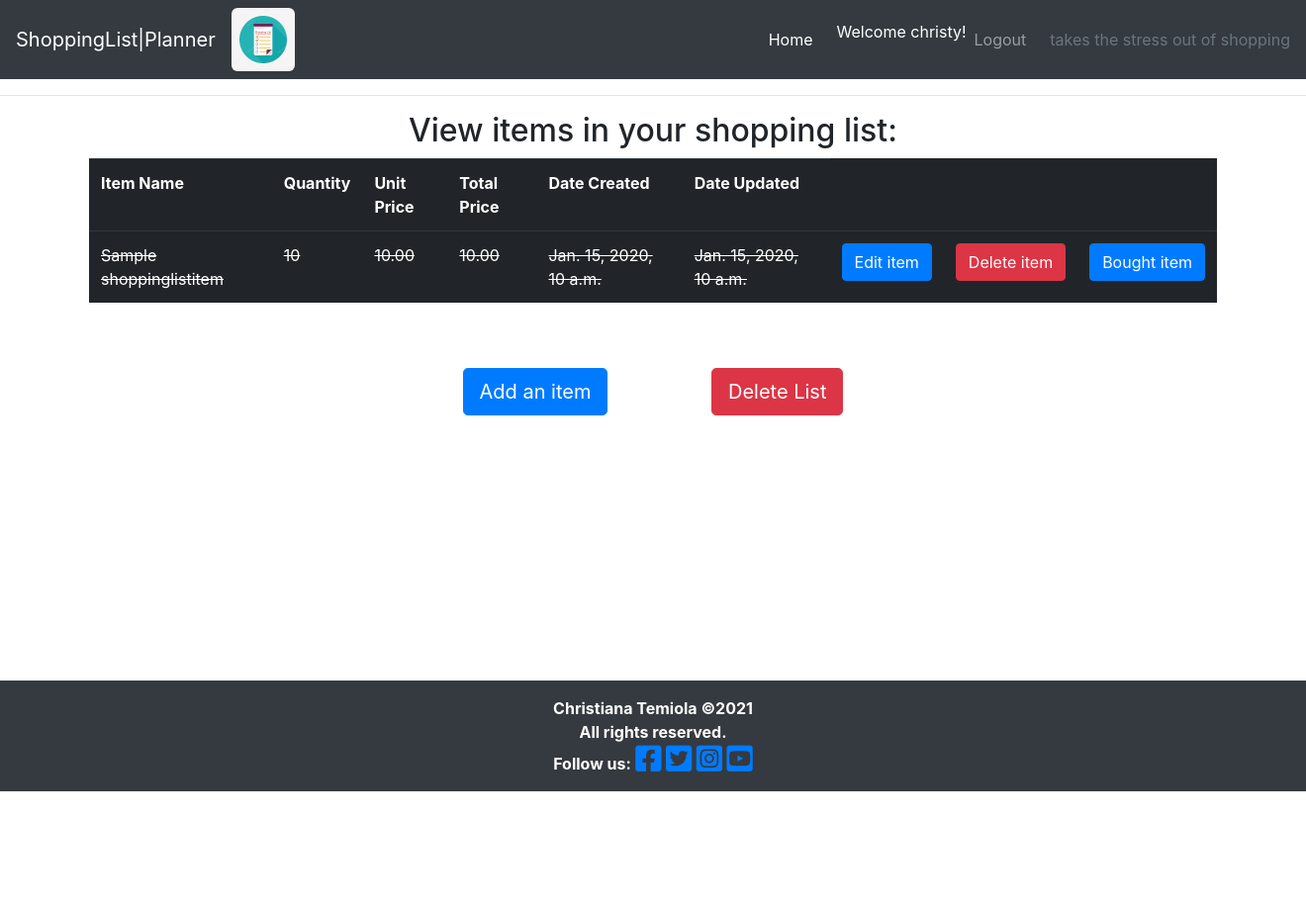
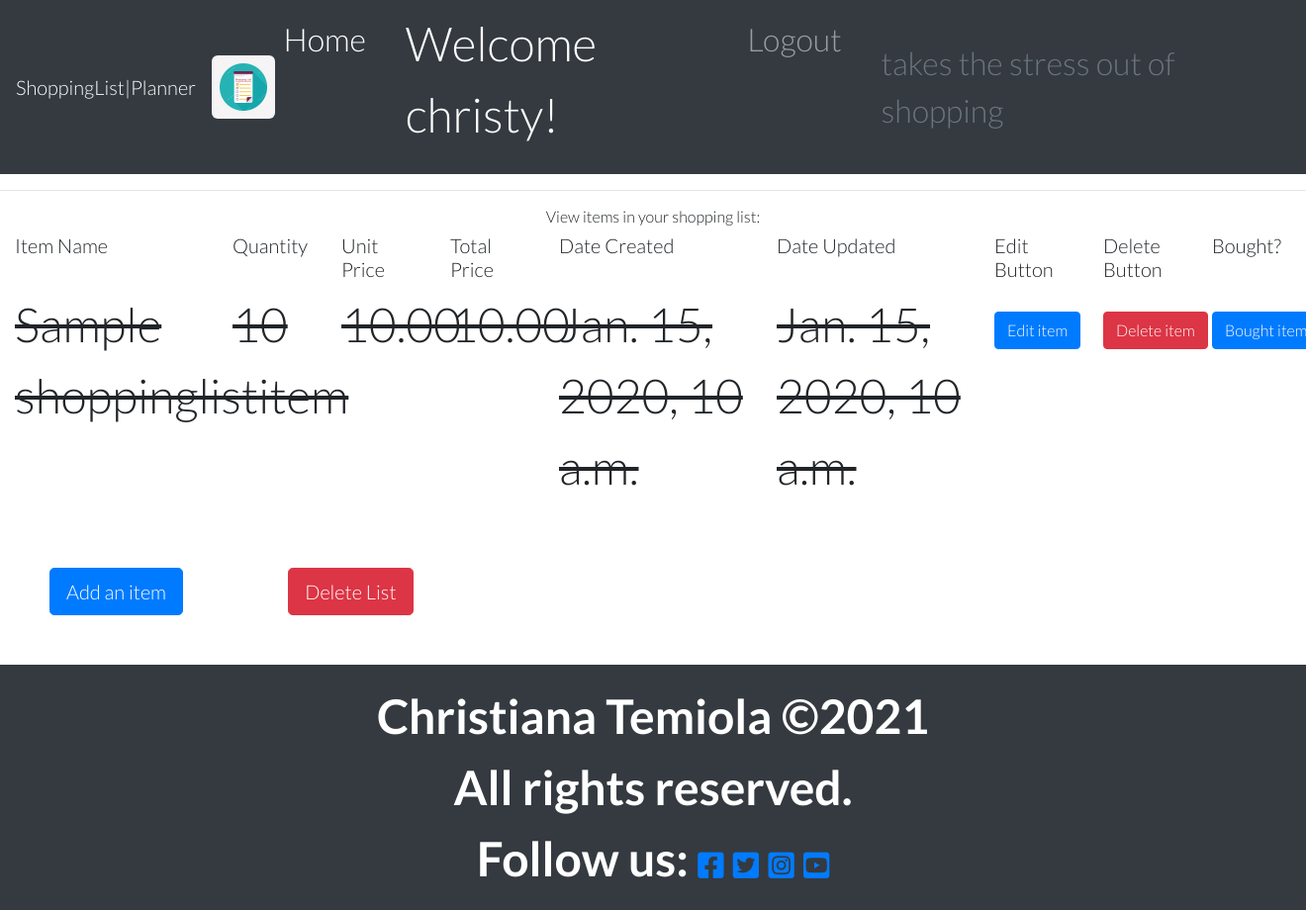
Before and after one commit to Eb0nY-April14/DjangoShoppingList, a Django app: page / in a window 1320 px wide. Shown: the whole page at 99% size. Before the commit the page ends 800 px from the top, so only its background shows below. Run offline with Django 3.2, Linux system fonts and the light colour scheme; a user stored in the database is signed in; tables that the repository leaves empty hold one stand-in row (values such as "Sample post"); some libraries are stand-ins or nearby versions.

Commit message:
Modify bootstrap & custom styling applied to shoppinglist and base templates

```diff
--- a/shoppinglist/templates/shoppinglist/base.html
+++ b/shoppinglist/templates/shoppinglist/base.html
@@ -4,7 +4,9 @@
 <html class="h-100">
 
 <head>
-    <!-- <meta name="viewport" content="width=device-width, initial-scale=1.0"> -->
+    <meta charset="UTF-8">
+    <meta http-equiv="X-UA-Compatible" content="IE=edge">
+    <meta name="viewport" content="width=device-width, initial-scale=1.0">
 
                     <!--         GOOGLE FONTS LINKS     -->
     <link rel="preconnect" href="https://fonts.gstatic.com">
@@ -17,21 +19,11 @@
     <meta name="viewport" content="width=device-width, initial-scale=1" />
 
                     <!--         BOOTSTRAP LINK      -->
-                    <link rel="stylesheet" href="https://stackpath.bootstrapcdn.com/bootstrap/4.1.3/css/bootstrap.min.css" integrity="sha384-MCw98/SFnGE8fJT3GXwEOngsV7Zt27NXFoaoApmYm81iuXoPkFOJwJ8ERdknLPMO" crossorigin="anonymous">
+    <link rel="stylesheet" href="https://stackpath.bootstrapcdn.com/bootstrap/4.1.3/css/bootstrap.min.css" integrity="sha384-MCw98/SFnGE8fJT3GXwEOngsV7Zt27NXFoaoApmYm81iuXoPkFOJwJ8ERdknLPMO" crossorigin="anonymous">
+
 
                     <!--         CUSTOM CSS STYLING LINK    -->
     <link rel="stylesheet" href="{% static 'css/style.css' %}">
-
-    <!-- <link rel="preconnect" href="https://fonts.gstatic.com">
-    <link href="https://fonts.googleapis.com/css2?family=Roboto:wght@300&display=swap" rel="stylesheet">
-    <link href="https://fonts.googleapis.com/css2?family=Lato:wght@300;700&display=swap" rel="stylesheet">
-    <link rel="stylesheet" href="https://cdnjs.cloudflare.com/ajax/libs/font-awesome/5.15.3/css/all.min.css">
-    <link href="https://cdn.jsdelivr.net/npm/bootstrap@5.0.1/dist/css/bootstrap.min.css" rel="stylesheet"
-        integrity="sha384-+0n0xVW2eSR5OomGNYDnhzAbDsOXxcvSN1TPprVMTNDbiYZCxYbOOl7+AMvyTG2x" crossorigin="anonymous">
-    <script src="https://cdn.jsdelivr.net/npm/bootstrap@5.0.1/dist/js/bootstrap.bundle.min.js"
-        integrity="sha384-gtEjrD/SeCtmISkJkNUaaKMoLD0//ElJ19smozuHV6z3Iehds+3Ulb9Bn9Plx0x4" crossorigin="anonymous">
-    </script> -->
-    <!--  -->
 
 </head>
 
@@ -40,8 +32,6 @@
    <!-- Navigation -->
     <!--  This will appear on all pages -->
 
-<!-- <div class="container">
-    <div class="row">  -->
         <nav class="navbar navbar-expand-lg navbar-dark bg-dark">
             <a class="navbar-brand" href="/"><span class="brand">
                 Sh<span class="red-o">o</span>ppingList<span class="thin">|Planner
@@ -52,8 +42,8 @@
                 aria-controls="navbarText" aria-expanded="false" aria-label="Toggle navigation">
                 <span class="navbar-toggler-icon"></span>
             </button>
-            <div class="collapse navbar-collapse" id="navbarText">  <!-- main-navigation -->
-                <ul class="navbar-nav">  <!-- me-auto mb-2 mb-lg-0 -->
+            <div class="collapse navbar-collapse" id="navbarText">
+                <ul class="navbar-nav">
                     <li class="nav-item">
                         <a class="nav-link active" aria-current="page" href="/">Home</a>
                     </li>
@@ -80,8 +70,6 @@
                 </span>
             </div>
         </nav>
-    <!-- </div>
-</div> -->
 
 <div class="container">
     <div class="row">
@@ -101,7 +89,6 @@
     {% endblock content %}
 </main>
 
-<!-- Made by Christiana Temiola -->
 <!-- Footer -->
 <footer class="footer mt-auto py-3 dark-bg navbar-dark bg-dark">
     <p class="m-0 text-center text-white footer-weight">
--- a/shoppinglist/templates/shoppinglist/shoppinglist.html
+++ b/shoppinglist/templates/shoppinglist/shoppinglist.html
@@ -5,79 +5,113 @@
 <title>Home Page</title>
 
     {% if user.is_authenticated %}
-    <!-- <p>{{user}}</p> -->
 
-    <!-- {% if messages %}
-    {% for message in messages %}
-    <div id="msg" class="alert alert-info" role="alert">
-        {{ message }}
-    </div>
-    {% endfor %}
-    {% endif %}
-     -->
     <hr>
         <h2 class="text-center">View items in your shopping list:</h2>
-        <!-- Welcome {{ user.username }}!  -->
 
-<div class="container">
+    <div class="container-fluid">
         <div class="row">
-        <table class="table table-dark">
-            <!-- <thead>  -->
-            <tr>
-                <th>Item Name</th>
-                <th>Quantity</th>
-                <th>Unit Price</th>
-                <th>Total Price</th>
-                <th>Date Created</th>
-                <th>Date Updated</th>
-            </tr>
-            <!-- </thead>  -->
+            <div class="col-sm-12 col-lg-2"><h5>Item Name</h5></div>
+            <div class="col-sm-12 col-lg-1"><h5>Quantity</h5></div>
+            <div class="col-sm-12 col-lg-1"><h5>Unit Price</h5></div>
+            <div class="col-sm-12 col-lg-1"><h5>Total Price</h5></div>
+            <div class="col-sm-12 col-lg-2"><h5>Date Created</h5></div>
+            <div class="col-sm-12 col-lg-2"><h5>Date Updated</h5></div>
+            <div class="col-sm-12 col-lg-1"><h5>Edit Button</h5></div>
+            <div class="col-sm-12 col-lg-1"><h5>Delete Button</h5></div>
+            <div class="col-sm-12 col-lg-1"><h5>Bought?</h5></div>
+
             {% for shoppinglistitem in shoppinglistitems %}
-        <!-- This will render in a table format the values of the 'shoppinglistitems' keys created within our 'context' variable in views.py -->
-            <!-- <tbody>  -->
-            <tr>
             {% if shoppinglistitem.done_status %}
-                    <td><strike>{{ shoppinglistitem.item_name }}</strike></td>
-                    <td><strike>{{ shoppinglistitem.quantity }}</strike></td>
-                    <td><strike>{{ shoppinglistitem.unit_price }}</strike></td>
-                    <td><strike>{{ shoppinglistitem.total_price }}</strike></td>
-                    <td><strike>{{ shoppinglistitem.date_created }}</strike></td>
-                    <td><strike>{{ shoppinglistitem.date_updated }}</strike></td>
+
+                <div class="col-sm-12 col-lg-2">
+                    <!-- <h6>Item Name</h6> -->
+                    <p><strike>{{ shoppinglistitem.item_name }}</strike></p>
+                </div>
+                <div class="col-sm-12 col-lg-1">
+                    <!-- <h6>Quantity</h6> -->
+                    <p><strike>{{ shoppinglistitem.quantity }}</strike></p>
+                </div>
+                <div class="col-sm-12 col-lg-1">
+                    <!-- <h6>Unit Price</h6> -->
+                    <p><strike>{{ shoppinglistitem.unit_price }}</strike></p>
+                </div>
+                <div class="col-sm-12 col-lg-1">
+                    <!-- <h6>Total Price</h6> -->
+                    <p><strike>{{ shoppinglistitem.total_price }}</strike></p>
+                </div>
+                <div class="col-sm-12 col-lg-2">
+                    <!-- <h6>Date Created</h6> -->
+                    <p><strike>{{ shoppinglistitem.date_created }}</strike></p>
+                </div>
+                <div class="col-sm-12 col-lg-2">
+                    <!-- <h6>Date Updated</h6> -->
+                    <p><strike>{{ shoppinglistitem.date_updated }}</strike></p>
+                </div>
+
             {% else %}
-                    <td>{{ shoppinglistitem.item_name }}</td>
-                    <td>{{ shoppinglistitem.quantity }}</td>
-                    <td>{{ shoppinglistitem.unit_price }}</td>
-                    <td>{{ shoppinglistitem.total_price }}</td>
-                    <td>{{ shoppinglistitem.date_created }}</td>
-                    <td>{{ shoppinglistitem.date_updated }}</td>
+                <div class="col-sm-12 col-md-2 col-lg-2">
+                    <!-- <h6>Item Name</h6> -->
+                    <p>{{ shoppinglistitem.item_name }}</p>
+                </div>
+                <div class="col-sm-12 col-md-1 col-lg-1">
+                    <!-- <h6>Quantity</h6> -->
+                    <p>{{ shoppinglistitem.quantity }}</p>
+                </div>
+                <div class="col-sm-12 col-md-1 col-lg-1">
+                    <!-- <h6>Unit Price</h6> -->
+                    <p>{{ shoppinglistitem.unit_price }}</p>
+                </div>
+                <div class="col-sm-12 col-md-1 col-lg-1">
+                    <!-- <h6>Total Price</h6> -->
+                    <p>{{ shoppinglistitem.total_price }}</p>
+                </div>
+                <div class="col-sm-12 col-md-2 col-lg-2">
+                    <!-- <h6>Date Created</h6> -->
+                    <p>{{ shoppinglistitem.date_created }}</p>
+                </div>
+                <div class="col-sm-12 col-md-2 col-lg-2">
+                    <!-- <h6>Date Updated</h6> -->
+                    <p>{{ shoppinglistitem.date_updated }}</p>
+                </div>
+
             {% endif %}
-                    <td>
+
+            <div class="col-sm-3 col-lg-1">
+                <!-- <h5>Edit Button</h5> -->
+                <p>
                     <a href="/edit/{{ shoppinglistitem.id }}">
                         <button class="btn btn-primary">Edit item</button>
                     </a>
-                    </td>
-                    <td>
+                </p>
+            </div>
+            <div class="col-sm-3 col-lg-1">
+                <!-- <h5>Delete Button</h5> -->
+                <p>
                     <a href="{% url 'shoppinglistitem-delete' shoppinglistitem.id  %}">
                         <button class="btn btn-danger">Delete item</button>
                     </a>
-                    </td>
-                    <td>
+                </p>
+            </div>
+            <div class="col-sm-3 col-lg-1">
+                <!-- <h5>Bought?</h5> -->
+                <p>
                     <a href="/bought/{{ shoppinglistitem.id }}">
                         <button class="btn btn-primary">Bought item</button>
                     </a>
-                    </td>
-            </tr>
+                </p>
+            </div>
+
             {% empty %}
-                <tr><td>Sorry!!! You currently have no items in your shopping list.</td></tr>
+                <p>Sorry!!! You currently have no items in your shopping list.</p>
         {% endfor %}
-            <!-- </tbody> -->
-        </table>
-    </div>
-</div>
-        <div class="text-center">
+
+            <div> <!--class="text-center"-->
                 <a href="{% url 'add_item' %}"><button class="btn btn-primary btn-lg button-space">Add an item</button></a>
                 <a href="{% url 'delete_list' %}"><button class="btn btn-danger btn-lg button-space">Delete List</button></a>
             </div>
+        </div> <!-- row div ends -->
+    </div> <!-- container div ends -->
 
     {% else %} <!-- If user is not authenticated -->
         <div class="container">
--- a/static/css/style.css
+++ b/static/css/style.css
@@ -14,7 +14,11 @@
   body {
     padding: 0;
     margin: 0;
-    /* background: #7eaa17; */
+    /* bootstrap set the font-family & size to 1rem
+    & I'm not able to override them with my own css */
+    font-family: 'Lato', sans-serif;
+    font-size: 2rem;
+    /* background: #f7f7f4; */
   }
 
   .navbar {
@@ -78,3 +82,32 @@
   p.greeting {
     color: white;
   }
+
+  /********************************************************/
+  /*    MEDIA QUERIES TO CHANGE THE DEFAULT FONT          */
+  /*      SIZES FOR 4 BREAKPOINTS IN BOOTSTRAP            */
+  /********************************************************/
+
+  @media (min-width: 230px) {
+    h2 {font-size:1rem;}
+  }
+
+/* Small devices (landscape phones, 544px and up) */
+@media (min-width: 544px) {
+  p {font-size:1.5rem;} /*1rem = 16px*/
+}
+
+/* Medium devices (tablets, 768px and up) The navbar toggle appears at this breakpoint */
+@media (min-width: 768px) {
+  p {font-size:2rem;}
+}
+
+/* Large devices (desktops, 992px and up) */
+@media (min-width: 992px) {
+  p {font-size:2.5rem;} /*1rem = 16px*/
+}
+
+/* Extra large devices (large desktops, 1200px and up) */
+@media (min-width: 1200px) {
+  p {font-size:3rem;} /*1rem = 16px*/
+}
```
Lines whose indentation alone changed are shown as unchanged.
